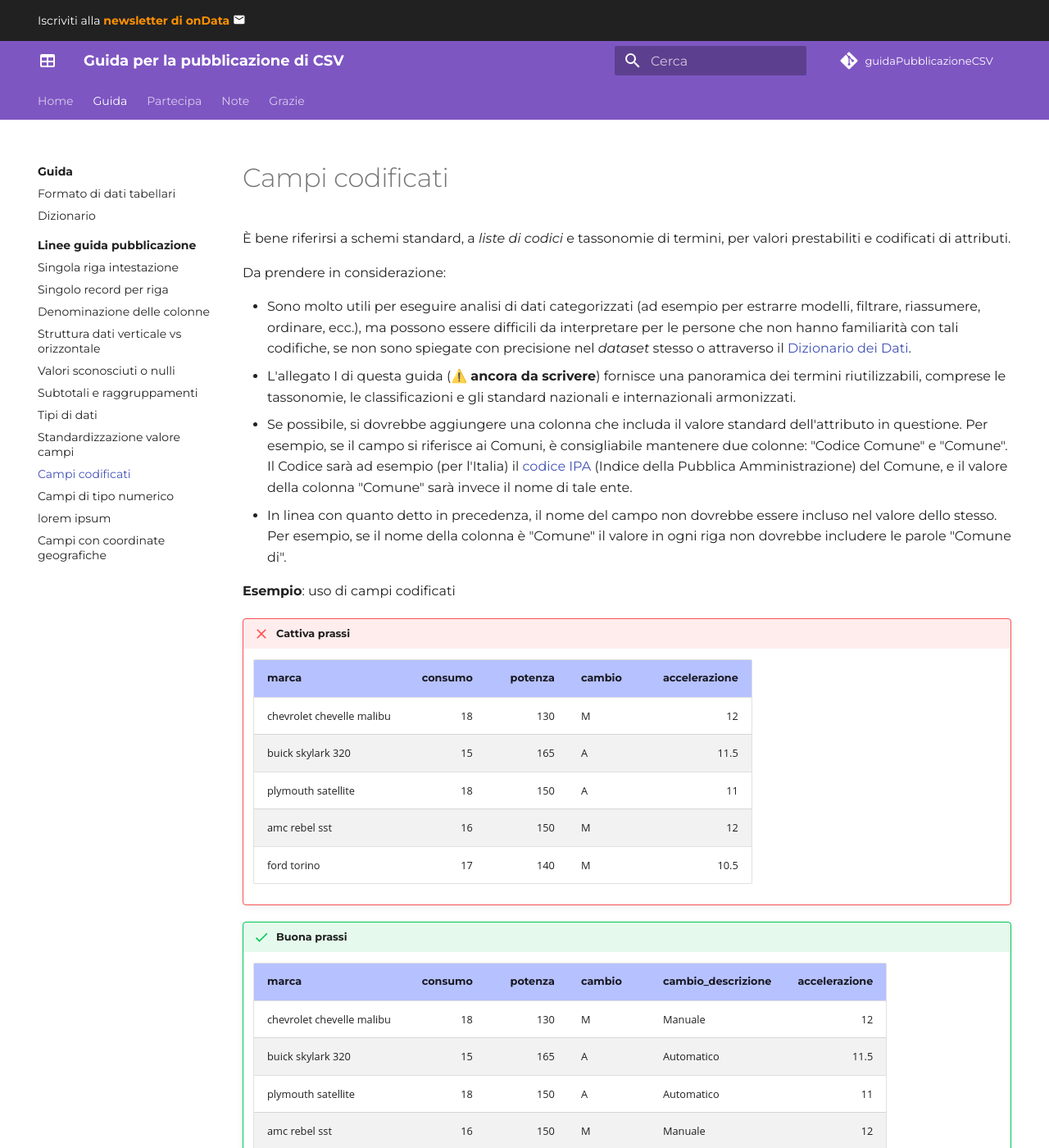
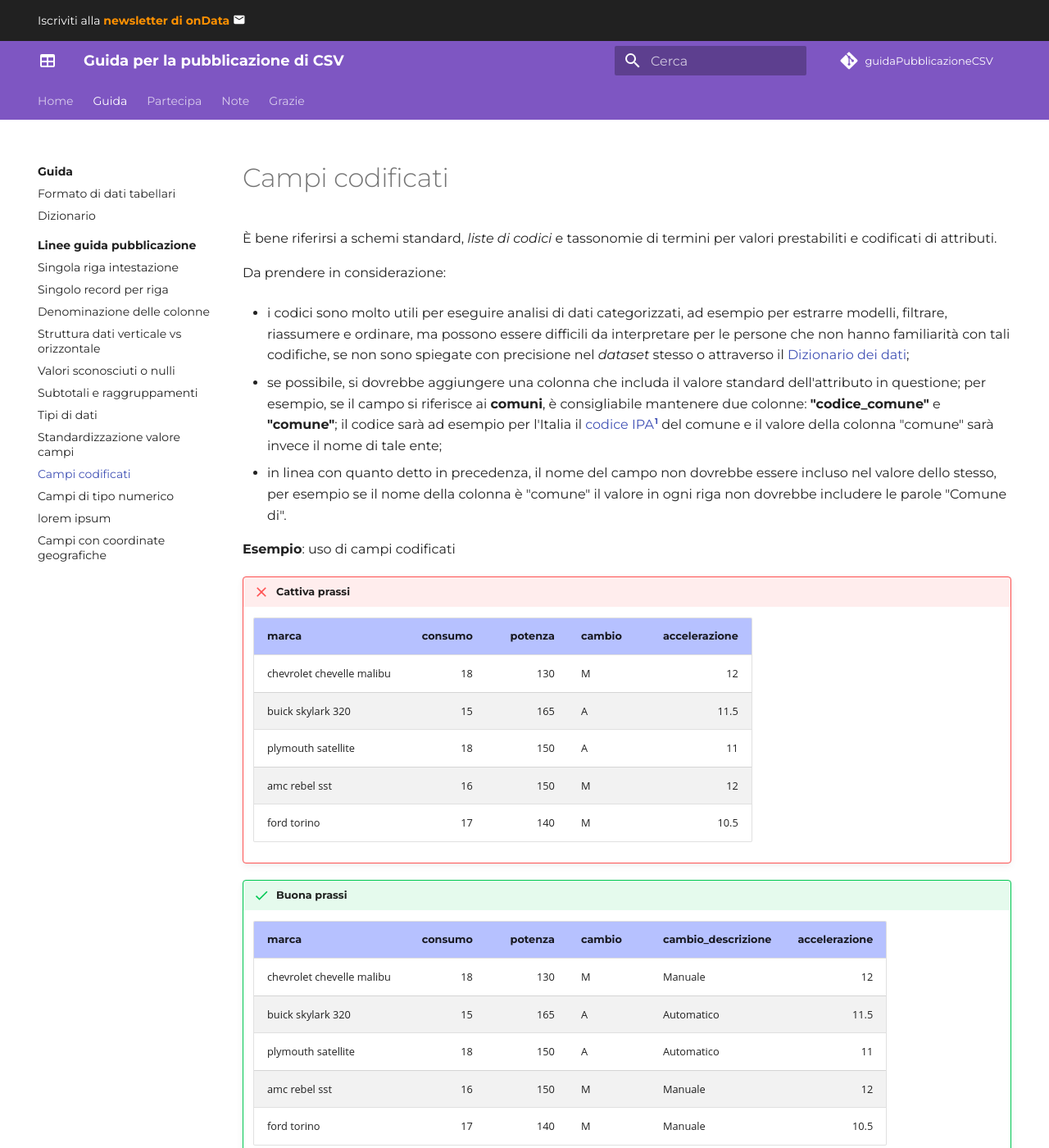
Before and after one commit to ondata/guidaPraticaPubblicazioneCSV, an MkDocs documentation site: the page built from docs/guida/linee_guida_pubblicazione/P09_campi_codificati.md, in a window 1280 px wide and 1400 px high. Shown: the whole window at 82% size. Built offline with MkDocs 1.6.1 and Material for MkDocs 9.7.7, drawn with Linux system fonts in a browser that asks for light colours; comment, search, counter and statistics services are not loaded; some of the changed text lies outside the part shown.

Commit message:
piccole correzioni

```diff
--- a/docs/guida/linee_guida_pubblicazione/P09_campi_codificati.md
+++ b/docs/guida/linee_guida_pubblicazione/P09_campi_codificati.md
@@ -4,14 +4,16 @@ hide:
 # - navigation
 ---
 
-È bene riferirsi a schemi standard, a *liste di codici* e tassonomie di termini, per valori prestabiliti  e codificati di attributi.
+È bene riferirsi a schemi standard, *liste di codici* e tassonomie di termini per valori prestabiliti  e codificati di attributi.
 
 Da prendere in considerazione:
 
-  - Sono molto utili per eseguire analisi di dati categorizzati (ad esempio per estrarre modelli, filtrare, riassumere, ordinare, ecc.), ma possono essere difficili da interpretare per le persone che non hanno familiarità con tali codifiche, se non sono spiegate con precisione nel *dataset* stesso o attraverso il [Dizionario dei Dati](../dizionario_dati.md).
-  - L'allegato I di questa guida (⚠️ **ancora da scrivere**) fornisce una panoramica dei termini riutilizzabili, comprese le tassonomie, le classificazioni e gli standard nazionali e internazionali armonizzati.
-  - Se possibile, si dovrebbe aggiungere una colonna che includa il valore standard dell'attributo in questione. Per esempio, se il campo si riferisce ai Comuni, è consigliabile mantenere due colonne: "Codice Comune" e "Comune". Il Codice sarà ad esempio (per l'Italia) il [codice IPA](https://www.indicepa.gov.it/) (Indice della Pubblica Amministrazione) del Comune, e il valore della colonna "Comune" sarà invece il nome di tale ente.
-  - In linea con quanto detto in precedenza, il nome del campo non dovrebbe essere incluso nel valore dello stesso. Per esempio, se il nome della colonna è "Comune" il valore in ogni riga non dovrebbe includere le parole "Comune di".
+  - i codici sono molto utili per eseguire analisi di dati categorizzati, ad esempio per estrarre modelli, filtrare, riassumere e ordinare, ma possono essere difficili da interpretare per le persone che non hanno familiarità con tali codifiche, se non sono spiegate con precisione nel *dataset* stesso o attraverso il [Dizionario dei dati](../dizionario_dati.md);
+  <!--- - l'allegato I di questa guida (⚠️ **ancora da scrivere**) fornisce una panoramica dei termini riutilizzabili, comprese le tassonomie, le classificazioni e gli standard nazionali e internazionali armonizzati; --->
+  - se possibile, si dovrebbe aggiungere una colonna che includa il valore standard dell'attributo in questione; per esempio, se il campo si riferisce ai **comuni**, è consigliabile mantenere due colonne: **"codice_comune"** e **"comune"**; il codice sarà ad esempio per l'Italia il [codice IPA](https://www.indicepa.gov.it/)[^1] del comune e il valore della colonna "comune" sarà invece il nome di tale ente;
+  - in linea con quanto detto in precedenza, il nome del campo non dovrebbe essere incluso nel valore dello stesso, per esempio se il nome della colonna è "comune" il valore in ogni riga non dovrebbe includere le parole "Comune di".
+
+[^1]: Indice della Pubblica Amministrazione
 
 **Esempio**: uso di campi codificati
 
```
